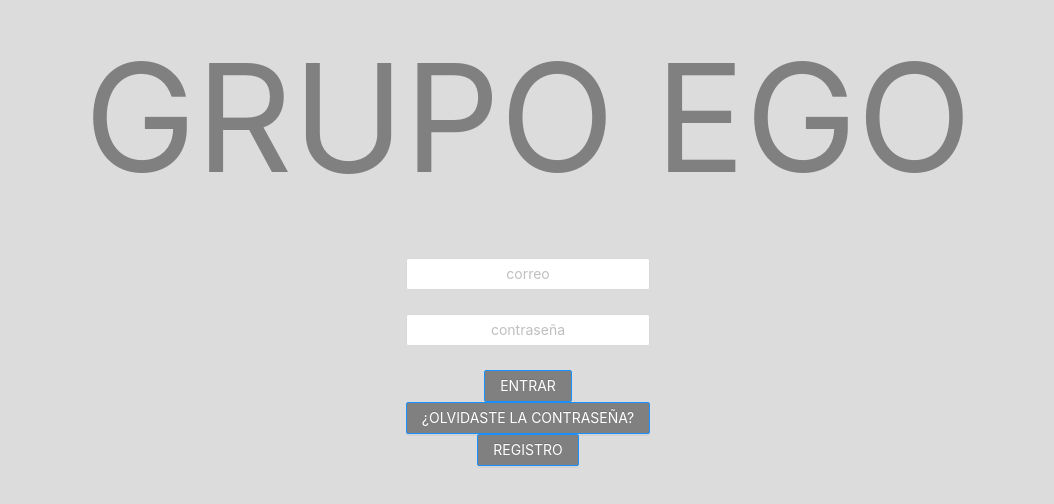
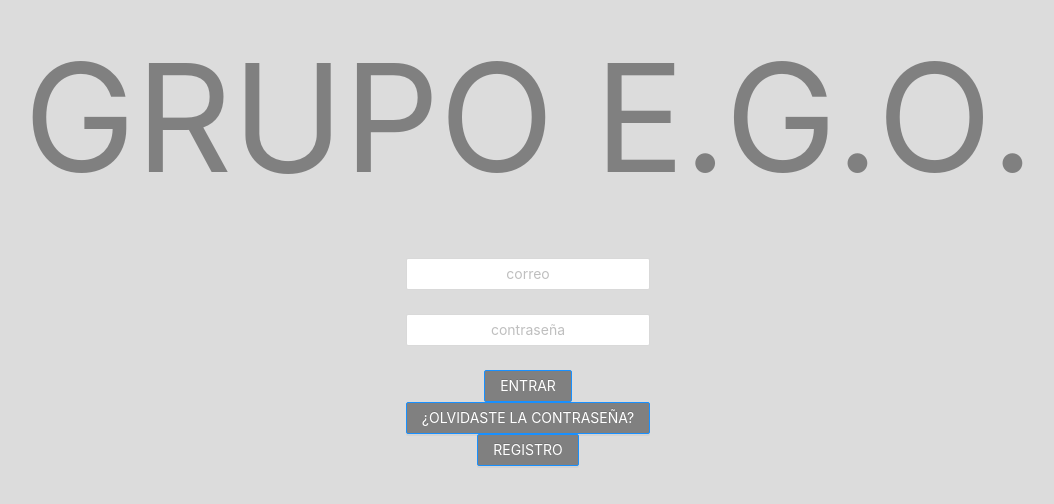
Before and after one commit to jpsmarquez/ego.f, a React (Create React App) app in the folder ego/: page / in a window 1280 px wide. Shown: the top 504 px of the page, without its empty margins (112-1166 px from the left). Built offline with nearby package versions, Linux system fonts and the light colour scheme; no server answers.

Commit message:
final version 2

```diff
--- a/ego/public/index.html
+++ b/ego/public/index.html
@@ -24,7 +24,7 @@
       work correctly both with client-side routing and a non-root public URL.
       Learn how to configure a non-root public URL by running `npm run build`.
     -->
-    <title>EGO</title>
+    <title>GRUPO EGO</title>
   </head>
   <body style='background-color: gainsboro;'>
 
--- a/ego/src/views/Login.js
+++ b/ego/src/views/Login.js
@@ -23,7 +23,7 @@ export default function Login() {
   return (
     <div style={{flexDirection:'column',display:'flex',justifyContent:'center', alignItems:'center', height: '-webkit-fill-available'}}>
 
-            <label className="mtitles" style={{textAlign:'center', fontSize:150 , color: 'grey' } }>GRUPO EGO</label>
+            <label className="titles" style={{textAlign:'center', fontSize:150 , color: 'grey' } }>GRUPO E.G.O.</label>
             <br/>
             <Form style={{textAlign:'center',flex:'auto'}} >
               <Form.Item
```
